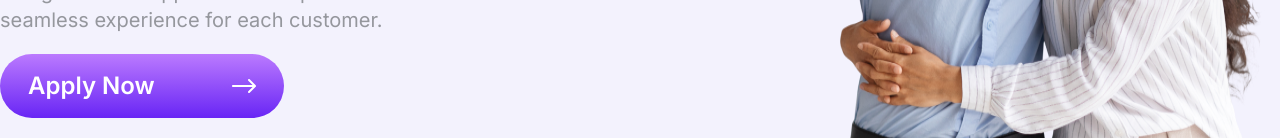
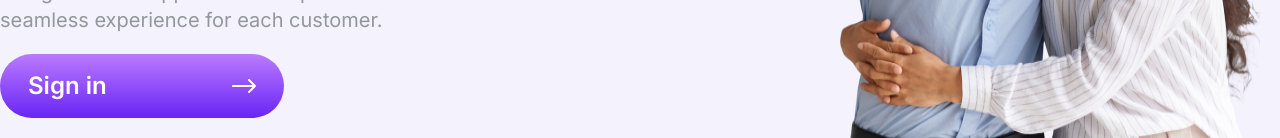
Before and after one commit to abu-kausar/autofin, a Next.js app: page / in a window 1280 px wide. Shown: the part 662-800 px from the top of the page. Built offline with nearby package versions, Linux system fonts and the light colour scheme; no server answers.

Commit message:
authentication added for profile and apply form

```diff
--- a/src/app/(landing)/layout.tsx
+++ b/src/app/(landing)/layout.tsx
@@ -1,14 +1,17 @@
 import Footer from '@/components/presentation/Footer';
 import Header from '@/components/presentation/Header';
+import { AuthProvider } from '@/hooks/AuthProvider';
 import React from 'react'
 
 const LandingLayout = ({ children }: { children: React.ReactNode }) => {
     return (
-        <div className='bg-white'>
-            <Header/>
-            <div>{children}</div>
-            <Footer/>
-        </div>
+        <AuthProvider>
+            <div className='bg-white'>
+                <Header />
+                <div>{children}</div>
+                <Footer />
+            </div>
+        </AuthProvider>
     )
 }
 
--- a/src/components/presentation/landing/Button.tsx
+++ b/src/components/presentation/landing/Button.tsx
@@ -2,20 +2,21 @@ import { ArrowRightIcon } from '@/components/icons/arrow-right'
 import React from 'react'
 
 interface ApplyButtonProps {
+    text?: string;
     onClick?: () => void;
     banner?: boolean;
     color?: string;
     className?: string;
 }
 
-const Button = ({ onClick, banner, color, className }: ApplyButtonProps) => {
+const Button = ({ text, onClick, banner, color, className }: ApplyButtonProps) => {
     const bgGradient = banner ? 'bg-whiteGradient' : 'bg-purpleGradient';
 
     return (
         <div
             onClick={onClick}
             className={`${className} ${bgGradient} p-[16px_28px] flex justify-between items-center rounded-[43px] font-inter cursor-pointer`}>
-            <p className={`text-2xl font-semibold text-${color}`}>Apply Now</p>
+            <p className={`text-2xl font-semibold text-${color}`}>{text}</p>
             <ArrowRightIcon color={color} />
         </div>
     )
--- a/src/components/presentation/landing/Hero.tsx
+++ b/src/components/presentation/landing/Hero.tsx
@@ -4,9 +4,11 @@ import Button from './Button'
 import ApplyModal from '@/components/modal/ApplyModal';
 import LoanCalculator from './LoanCalculator';
 import SigninModal from '@/components/modal/SigninModal';
+import { useAuth } from '@/hooks/AuthProvider';
 
 const Hero = () => {
     const [isModalVisible, setIsModalVisible] = useState(false);
+    const { user } = useAuth();
 
     const handleModalToggle = () => {
         setIsModalVisible(true);
@@ -25,6 +27,7 @@ const Hero = () => {
                     <p className='text-xl font-normal text-[#7D7F84] text-opacity-80'>AutoFin Credit streamlines the auto financing process, offering a straightforward application and personalized solutions to deliver a seamless experience for each customer.</p>
 
                     <Button
+                        text={user ? 'Apply Now' : 'Sign in'}
                         onClick={handleModalToggle}
                         color='#fff'
                         className='w-[284px] text-white hover:shadow-[6px_21px_24.7px_0_rgba(154,87,254,0.19)]'
@@ -49,8 +52,11 @@ const Hero = () => {
                 </div>
                 <img src="/images/landing/hero.png" alt="hero" className='w-1/2 h-[100vh]' />
 
-                {/* {isModalVisible && <ApplyModal isVisible={isModalVisible} onClose={closeModal} />} */}
-                {isModalVisible && <SigninModal isVisible={isModalVisible} onClose={closeModal} />}
+                {
+                    user && isModalVisible ?
+                        <ApplyModal isVisible={isModalVisible} onClose={closeModal} /> :
+                        <SigninModal isVisible={isModalVisible} onClose={closeModal} />
+                }
             </div>
 
             {/* LoanCalculator positioned here */}
```
